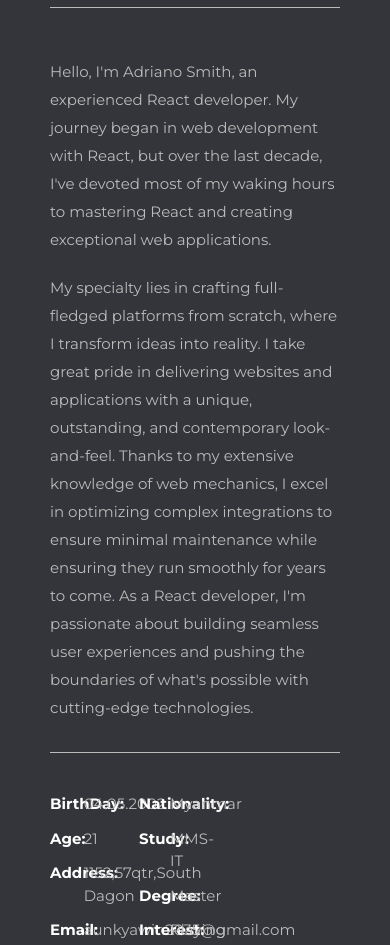
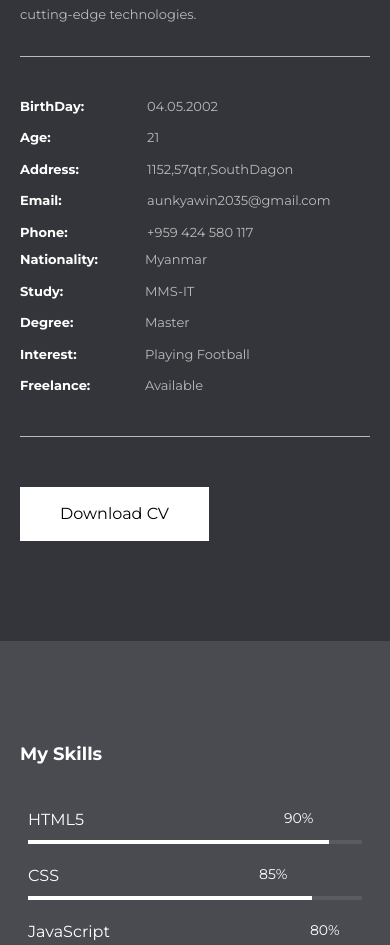
Before and after one commit to ryanreynold21/MyPortfolio, a React (Vite) app: page /about in a window 390 px wide. Shown: the part 1025-1970 px from the top of the page. Built offline with nearby package versions, Linux system fonts and the light colour scheme.

Commit message:
About Finish

```diff
--- a/src/component/Testimonial.jsx
+++ b/src/component/Testimonial.jsx
@@ -32,11 +32,11 @@ const Testimonial = () => {
     ]
   return (
     <div>
-       <div className="container px-5 md:px-2 pt-[50px] pb-[40px]">
+       <div className="container px-2 pt-[50px] pb-[40px]">
             <Swiper
               modules={[Autoplay]}
               autoplay={{
-                delay:2000,
+                delay:3000,
                 disableOnInteraction: false,
               }}
               spaceBetween={1}
@@ -52,8 +52,8 @@ const Testimonial = () => {
                     return(
                         <SwiperSlide>
                         <div key={slide.id} className=" grid grids-row-2 gap-2 md:gap-5 w-[350px] md:w-[550px]">
-                            <div className="border-2 border-white w-[400px]">
-                             <p className=" text-[#BBBBBB] px-8 py-5 text-sm md:text-[15px] mx-2 leading-10"> {slide.test} </p>
+                            <div className="border-2 border-white lg:w-[400px] w-[330px]">
+                             <p className=" text-[#BBBBBB] px-8 py-5 text-sm md:text-[15px] mx-2 leading-7 md:leading-8 lg:leading-10"> {slide.test} </p>
                             </div>
                           <div className=" md:col-span-3 flex items-center gap-7 ml-5 mt-4">
                           <img
--- a/src/component/status.js
+++ b/src/component/status.js
@@ -12,7 +12,7 @@ export const status1 = [
     {
         id : 3,
         name : 'Address:',
-        data : "1152,57qtr,South Dagon "
+        data : "1152,57qtr,SouthDagon"
     },
     {
         id : 4,
--- a/src/pages/About.jsx
+++ b/src/pages/About.jsx
@@ -13,47 +13,47 @@ const About = () => {
       <section>
         <div className="">
           {/* about */}
-          <div className=" mt-[120px] mb-[80px] ml-[50px] flex flex-col gap-5">
+          <div className=" mt-[100px] lg:mt-[120px] mb-[50px] lg:mb-[80px] ml-[20px] lg:ml-[50px] flex flex-col gap-5">
             <div className=" p-2 bg-[#3C3D42] text-[#959595] w-[70px]">
               <span className=' font-bold'>About</span>
             </div>
-            <h1 className=' text-white text-[30px] font-[800]'>About Me</h1>
+            <h1 className=' text-white text-[25px] lg:[text-30px] font-[800]'>About Me</h1>
           </div>
           {/* Photo */}
           <div className="flex justify-center items-center">
-            <img src={akw} className='h-[600px] w-[900px] object-cover object-top shadow-xl' alt="" />
+            <img src={akw} className='h-[200px] md:h-[400px] lg:h-[600px] w-[350px] md:w-[600px] lg:w-[900px] object-cover object-top shadow-xl' alt="" />
           </div>
           {/* name */}
-          <div className=" mx-[50px] mt-[40px]  mb-[50px] border-b border-[#BBBBBB] pb-[22px] flex flex-col gap-2">
-            <h3 className=' text-[22px] font-[700] text-white'>Aung Kyaw Win</h3>
+          <div className=" mx-[20px] md:mx-[30px] lg:mx-[50px] mt-[40px]  mb-[50px] border-b border-[#BBBBBB] pb-[22px] flex flex-col gap-2">
+            <h3 className=' text-[20px] lg:text-[22px] font-[700] text-white'>Aung Kyaw Win</h3>
             <span className=' text-[#bbbbbb]'>Front-end Developer</span>
             {/* <p className=' w-full bg-[#FFFFFF] h-[1px]'></p> */}
           </div>
           {/* myself */}
-          <div className=" mx-[50px]">
-            <div className=" text-[15px] text-[#BBBBBB] flex flex-col gap-5 border-b border-[#BBBBBB] pb-[30px]">
-                <p className=' leading-7'>Hello, I'm Adriano Smith, an experienced React developer. My journey began in web development with React, but over the last decade, I've devoted most of my waking hours to mastering React and creating exceptional web applications.</p>
-                <p className=' leading-7'>My specialty lies in crafting full-fledged platforms from scratch, where I transform ideas into reality. I take great pride in delivering websites and applications with a unique, outstanding, and contemporary look-and-feel. Thanks to my extensive knowledge of web mechanics, I excel in optimizing complex integrations to ensure minimal maintenance while ensuring they run smoothly for years to come. As a React developer, I'm passionate about building seamless user experiences and pushing the boundaries of what's possible with cutting-edge technologies.</p>
+          <div className="mx-[20px] md:mx-[30px] lg:mx-[50px]">
+            <div className=" text-[13px] lg:text-[15px] text-[#BBBBBB] flex flex-col gap-5 border-b border-[#BBBBBB] pb-[30px]">
+                <p className=' leading-6 lg:leading-7'>Hello, I'm Adriano Smith, an experienced React developer. My journey began in web development with React, but over the last decade, I've devoted most of my waking hours to mastering React and creating exceptional web applications.</p>
+                <p className=' leading-6 lg:leading-7'>My specialty lies in crafting full-fledged platforms from scratch, where I transform ideas into reality. I take great pride in delivering websites and applications with a unique, outstanding, and contemporary look-and-feel. Thanks to my extensive knowledge of web mechanics, I excel in optimizing complex integrations to ensure minimal maintenance while ensuring they run smoothly for years to come. As a React developer, I'm passionate about building seamless user experiences and pushing the boundaries of what's possible with cutting-edge technologies.</p>
             </div>
           </div>
           {/* status */}
-          <div className=" mx-[50px] flex justify-between py-[40px] pr-[120px] border-b border-[#BBBBBB]">
+          <div className="mx-[20px] md:mx-[30px] lg:mx-[50px] flex flex-wrap justify-between py-[40px] pr-[100px] border-b border-[#BBBBBB]">
               <div className="">
                   <ul className='flex flex-col gap-3'>
                     {status1.map(status => (
-                      <li className=' grid grid-cols-3 gap-3' key={status.id}>
-                        <span className=' text-white text-[15px] font-[700]'>{status.name}</span>
-                        <span className=' col-span-2 text-[#BBBBBB] text-[15px] font-[400]'>{status.data}</span>
+                      <li className=' grid grid-cols-2 lg:grid-cols-3 gap-1 lg:gap-3 text-[13px] md:text-[14px] lg:text-[15px]' key={status.id}>
+                        <span className=' text-white font-[700]'>{status.name}</span>
+                        <span className=' lg:col-span-2 text-[#BBBBBB] font-[400]'>{status.data}</span>
                       </li>
                     ))}
                   </ul>
               </div>
-              <div className="">
+              <div className="mt-2 md:mt-3 lg:mt-0">
                   <ul className='flex flex-col gap-3'>
                     {status2.map(status => (
-                      <li className='grid grid-cols-3 gap-3' key={status.id}>
-                        <span className=' text-white text-[15px] font-[700]'>{status.name}</span>
-                        <span className=' col-span-2 text-[#BBBBBB] text-[15px] font-[400]'>{status.data}</span>
+                      <li className=' grid grid-cols-2 lg:grid-cols-3 gap-5 sm:gap-16 md:gap-4 lg:gap-3 text-[13px] md:text-[14px] lg:text-[15px]' key={status.id}>
+                        <span className=' text-white font-[700]'>{status.name}</span>
+                        <span className=' lg:col-span-2 text-[#BBBBBB] font-[400]'>{status.data}</span>
                       </li>
                     ))}
                   </ul>
@@ -61,55 +61,59 @@ const About = () => {
           </div>
           {/* button */}
           <div className="">
-            <div className=" mx-[50px] mt-[50px] mb-[100px]">
+            <div className="mx-[20px] md:mx-[30px] lg:mx-[50px] mt-[50px] mb-[100px]">
               <button className=' bg-white text-black px-[40px] py-[15px]'>Download CV</button>
             </div>
           </div>
           {/* skills */}
-          <div className=" px-[50px] bg-[#494B50] py-[100px]">
+          <div className=" px-[20px] md:px-[30px] lg:px-[50px] bg-[#494B50] py-[100px]">
             <div className="">
-              <h1 className='text-white text-[22px] font-[700]'>My Skills</h1>
+              <h1 className='text-white text-[18px] md:text-[20px] lg:text-[22px] mb-10 md:mb-2 font-[700]'>My Skills</h1>
               {/* html */}
-              <div className="flex px-4">
+              <div className="flex px-2 md:px-3 lg:px-4">
                 <div className="text-semibold text-white">HTML5</div>
-                <div className=" sm:mx-80 mx-[210px] text-sm text-white">90%</div>
+                <div className=" sm:mx-80 mx-[200px] text-sm text-white">90%</div>
               </div>
-              <div className="px-4 mt-2 flex">
-                <div className="bg-[#FFFFFF] w-[45%] h-1"></div>
-                <div className="bg-[#595B60] h-1 w-[5%]"></div>
+              <div className="px-2 md:px-3 lg:px-4 mt-2 flex">
+                <div className="bg-[#FFFFFF] h-1 w-[90%] md:w-[60%] lg:w-[45%]"></div>
+                <div className="bg-[#595B60] h-1 w-[10%] md:w-[20%] lg:w-[5%]"></div>
               </div>
+
               {/* CSS */}
-              <div className="flex px-4 mt-9 text-white">
-                <div className="font-medium ">CSS</div>
-                <div className=" sm:mx-72 mx-[160px] text-sm">75%</div>
+              <div className="flex px-2 md:px-3 lg:px-4 mt-5">
+                <div className="text-semibold text-white">CSS</div>
+                <div className=" sm:mx-80 mx-[200px] text-sm text-white">85%</div>
               </div>
-              <div className="px-4 mt-2 flex">
-                <div className="bg-[#FFFFFF] w-[35%] h-1"></div>
-                <div className="bg-[#595B60] h-1 w-[15%]"></div>
+              <div className="px-2 md:px-3 lg:px-4 mt-2 flex">
+                <div className="bg-[#FFFFFF] h-1 w-[85%] md:w-[55%] lg:w-[43%]"></div>
+                <div className="bg-[#595B60] h-1 w-[15%] md:w-[45%] lg:w-[7%]"></div>
               </div>
+
+
               {/* Javascript */}
-              <div className="flex px-4 mt-9 text-white">
-                <div className="font-medium ">Javascript</div>
-                <div className=" sm:mx-72 mx-[160px] text-sm">80%</div>
+              <div className="flex px-2 md:px-3 lg:px-4 mt-5">
+                <div className="text-semibold text-white">JavaScript</div>
+                <div className=" sm:mx-80 mx-[200px] text-sm text-white">80%</div>
               </div>
-              <div className="px-4 mt-2 flex">
-                <div className="bg-[#FFFFFF] w-[40%] h-1"></div>
-                <div className="bg-[#595B60] h-1 w-[10%]"></div>
+              <div className="px-2 md:px-3 lg:px-4 mt-2 flex">
+                <div className="bg-[#FFFFFF] h-1 w-[80%] md:w-[50%] lg:w-[40%]"></div>
+                <div className="bg-[#595B60] h-1 w-[25%] md:w-[40%] lg:w-[10%]"></div>
               </div>
+
               {/* REACT */}
-              <div className="flex px-4 mt-9 text-white">
-                <div className="font-medium ">REACT</div>
-                <div className=" sm:mx-72 mx-[160px] text-sm">85%</div>
+              <div className="flex px-2 md:px-3 lg:px-4 mt-5">
+                <div className="text-semibold text-white">REACT</div>
+                <div className=" sm:mx-80 mx-[200px] text-sm text-white">85%</div>
               </div>
-              <div className="px-4 mt-2 flex">
-                <div className="bg-[#FFFFFF] w-[42%] h-1"></div>
-                <div className="bg-[#595B60] h-1 w-[8%]"></div>
+              <div className="px-2 md:px-3 lg:px-4 mt-2 flex">
+                <div className="bg-[#FFFFFF] h-1 w-[85%] md:w-[55%] lg:w-[43%]"></div>
+                <div className="bg-[#595B60] h-1 w-[15%] md:w-[45%] lg:w-[7%]"></div>
               </div>
             </div>
           </div>
           {/* knowledge & Interest */}
-          <div className=" mx-[50px] my-[100px]">
-            <div className=" flex flex-wrap gap-60">
+          <div className="mx-[20px] md:mx-[30px] lg:mx-[50px] my-[100px]">
+            <div className=" flex flex-wrap gap-10 md:gap-40 lg:gap-60">
 
             {/* Knowledge */}
             <div className="">
@@ -171,7 +175,7 @@ const About = () => {
           </div>
           {/* Testimonial */}
           <div className=" bg-[#494b50] pb-[80px]">
-            <div className=" mx-[50px] pt-[100px]">
+            <div className="mx-[20px] md:mx-[30px] lg:mx-[50px] pt-[100px]">
               <h1 className='text-white text-[20px] font-[700]'>Testimonials</h1>
             <Testimonial />
             </div>
```
